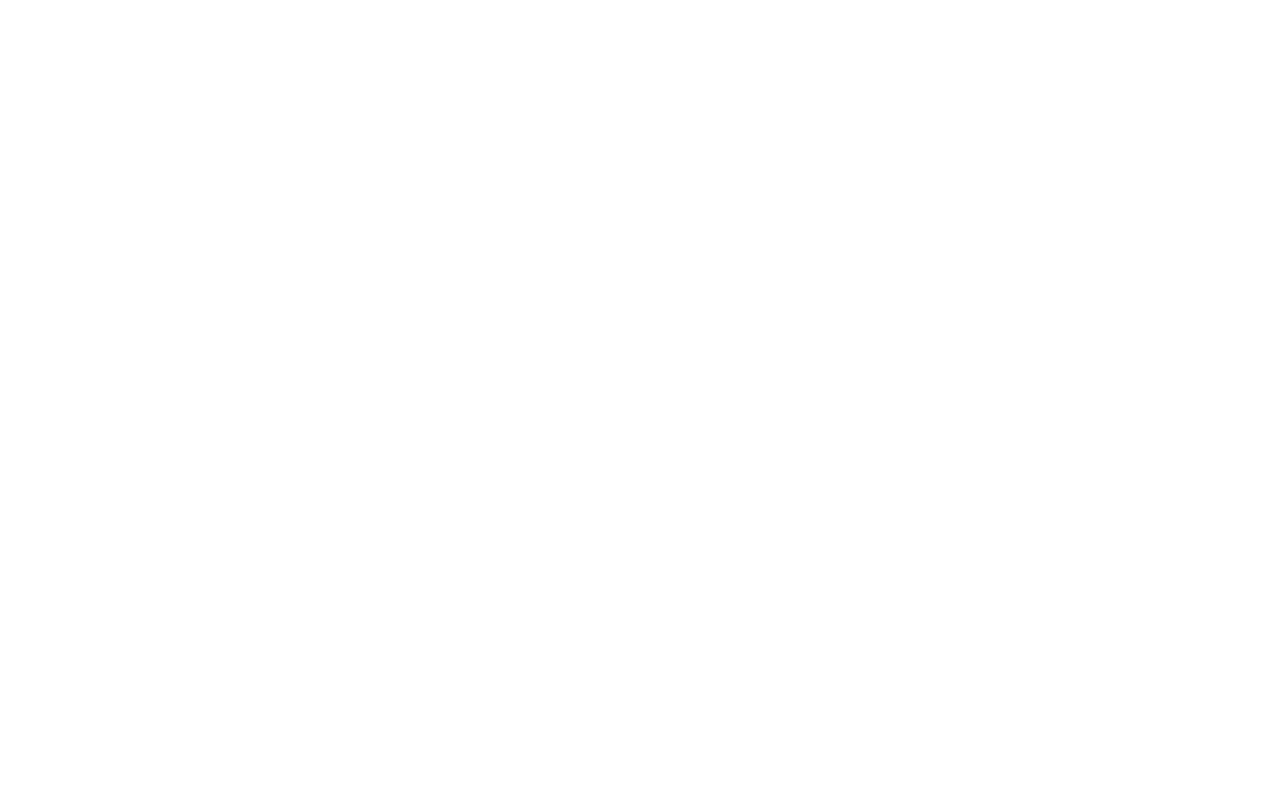
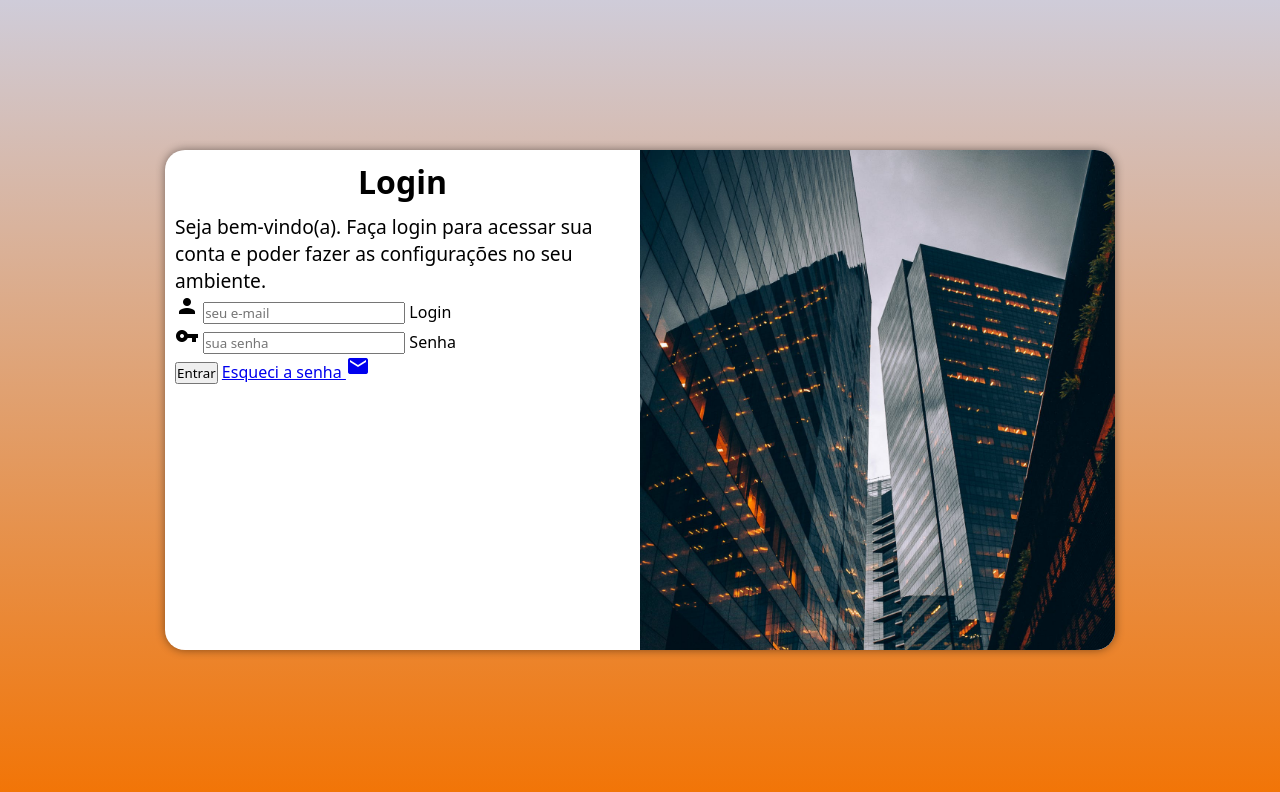
Before and after one commit to monicello/projeto-login, a plain HTML site: page index.html in a window 1280 px wide. Drawn offline with Linux system fonts and the light colour scheme.

Commit message:
trabalhando no login

```diff
--- /dev/null
+++ b/estilos/media.query.css
@@ -0,0 +1,54 @@
+@charset "UTF-8";
+
+@media screen and (min-width: 768px) and (max-width: 992px) {
+
+    body {
+        background-image: linear-gradient(to top, #F27405, #CFCCD9);
+    }
+
+    section#login {
+        width: 80vw;
+    }
+
+    section#login > div#imagem {
+        float: left;
+        width: 30%;
+        height: 100%;
+    }
+
+    section#login > div#formulario {
+        float: right;
+        width: 70%;
+    }
+}
+
+@media screen and (min-width: 992px) {
+
+    body {
+        background-image: linear-gradient(to top, #F27405, #CFCCD9);
+    }
+
+    section#login {
+        width: 950px;
+    }
+
+    section#login > div#imagem {
+        float: right;
+        width: 50%;
+        height: 100%;
+    }
+
+    section#login > div#formulario {
+        float: left;
+        width: 50%;
+    }
+
+    div#formulario > h1{
+        font-size: 2em;
+    }
+
+    div#formulario > p {
+        font-size: 1.2em;
+    }
+
+}
--- a/estilos/style.css
+++ b/estilos/style.css
@@ -1,6 +1,64 @@
 @charset "UTF-8";
 
 /*
+    Paleta de cores
+    Laranja: #F27405
+    Cinza: #CFCCD9
+*/
 
+* {
+    font-family: system-ui, -apple-system, BlinkMacSystemFont, 'Segoe UI', Roboto, Oxygen, Ubuntu, Cantarell, 'Open Sans', 'Helvetica Neue', sans-serif;
+    padding: 0px;
+    margin: 0px;
+    box-sizing: border-box;
+}
 
-*/
+body, html {
+    background-color: #CFCCD9;
+    height: 100vh;
+    width: 100vw;
+}
+
+main {
+    position: relative;
+    height: 100vh;
+    width: 100vw;
+}
+
+section#login {
+    position: absolute;
+    top: 50%;
+    left: 50%;
+    transform: translate(-50%, -50%);
+    overflow: hidden;
+
+    background-color: white;
+    width: 250px;
+    height: 500px;
+    border-radius: 20px;
+    box-shadow: 0px 0px 10px rgba(0, 0, 0, 0.450);
+
+    transition: width 0.3s, heigth 0.3s;
+    transition-timing-function: ease;
+}
+
+section#login > div#imagem {
+    display: block;
+    background: #CFCCD9 url(../imagens/predios.jpg) no-repeat;
+    background-size: cover;
+    height: 200px;
+}
+
+section#login > div#formulario {
+    display: block;
+    padding: 10px;
+}
+
+div#formulario > h1 {
+    text-align: center;
+    margin-bottom: 10px;
+}
+
+div#formulario > p {
+    font-size: 0.8em;
+}
--- a/index.html
+++ b/index.html
@@ -5,9 +5,39 @@
     <meta http-equiv="X-UA-Compatible" content="IE=edge">
     <meta name="viewport" content="width=device-width, initial-scale=1.0">
     <title>Login</title>
+    <link href="https://fonts.googleapis.com/icon?family=Material+Icons"
+      rel="stylesheet">
     <link rel="stylesheet" href="estilos/style.css">
+    <link rel="stylesheet" href="estilos/media.query.css">
 </head>
 <body>
+    <main>
+        <section id="login">
+            <div id="imagem">
+                <!-- Aqui vai a imagem nas CSS -->
+            </div>
+            <div id="formulario">
+                <h1>Login</h1>
+                <p>Seja bem-vindo(a). Faça login para acessar sua conta e poder fazer as configurações no seu ambiente.</p>
+                <form action="login.php" method="post" autocomplete="on">
+                    <div class="campo">
+                        <span class="material-icons">person</span>
+                        <input type="email" name="login" id="ilogin" placeholder="seu e-mail" autocomplete="email" required maxlength="30">
+                        <label for="ilogin">Login</label>
+                    </div>
 
+                    <div class="campo">
+                        <span class="material-icons">vpn_key</span>
+                        <input type="password" name="senha" id="isenha" placeholder="sua senha" autocomplete="current-password" required minlength="8" maxlength="20">
+                        <label for="isenha">Senha</label>
+                    </div>
+                    <input type="submit" value="Entrar">
+                    <a href="esqueci.htmk">
+                        Esqueci a senha <span class="material-icons">mail</span>
+                    </a>
+                </form>
+            </div>
+        </section>
+    </main>
 </body>
 </html>
```
